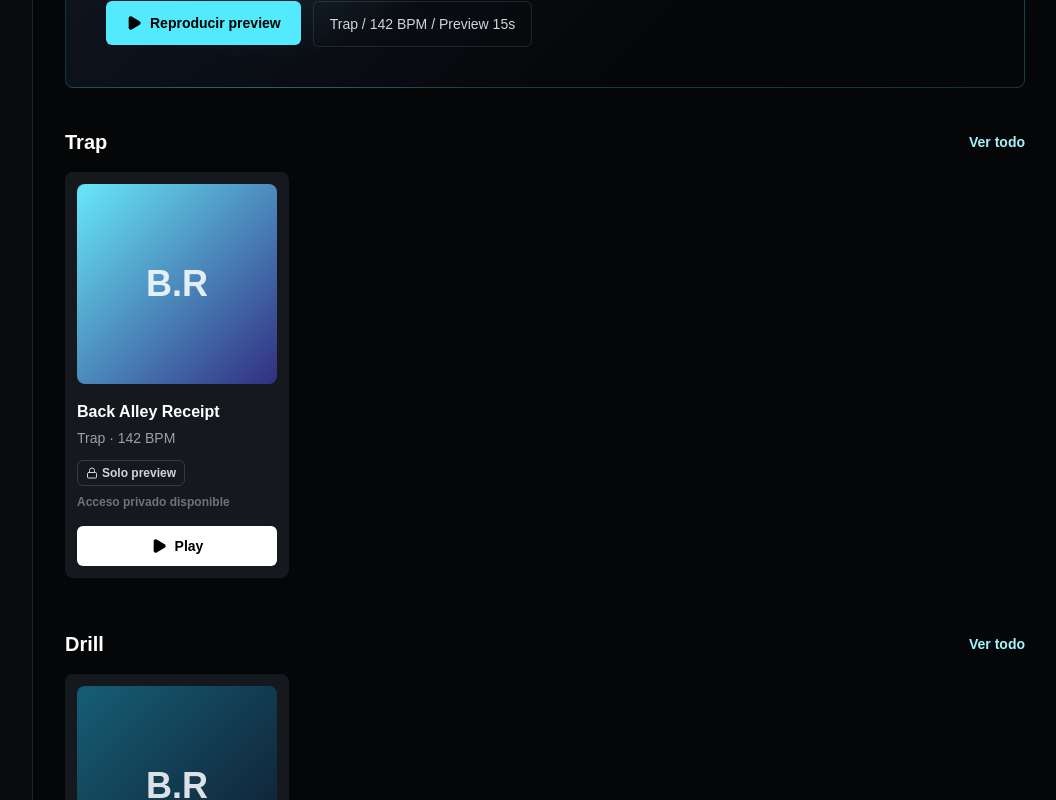
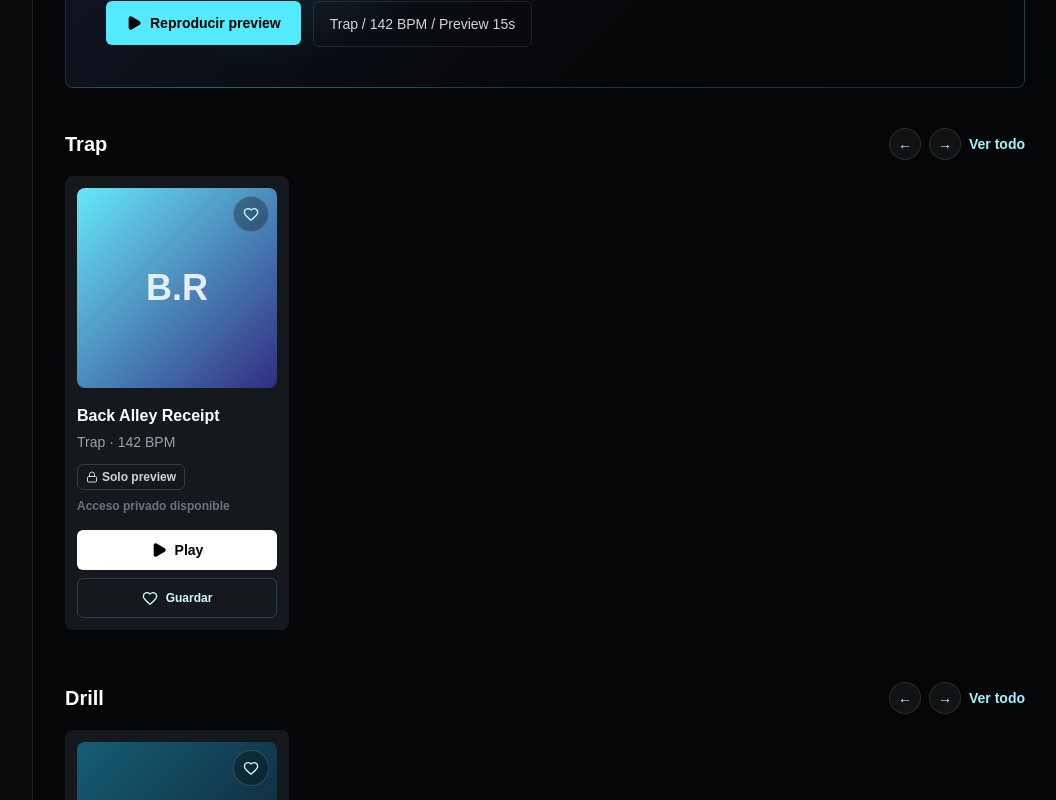
Before and after one commit to barbillaredcord-hue/br-platform, a Next.js app: page / in a window 1280 px wide. Shown: the part 400-1200 px from the top of the page, without its empty margins (223-1279 px from the left). Built offline with nearby package versions, Linux system fonts and the light colour scheme; no server answers; the database is empty.

Commit message:
Complete phase 12C saved beats and player controls

```diff
--- a/src/components/BeatCard.tsx
+++ b/src/components/BeatCard.tsx
@@ -1,10 +1,13 @@
 "use client";
 
 import Link from "next/link";
+import { Heart } from "lucide-react";
+import { useEffect, useState } from "react";
 import { AccessStatusBadge } from "@/components/AccessStatusBadge";
 import { useUser } from "@/context/UserContext";
 import type { Beat } from "@/data/beats";
 import { userCanAccessBeat } from "@/lib/access";
+import { isBeatSaved, SAVED_BEATS_EVENT, toggleSavedBeatId } from "@/lib/saved-beats";
 import { AccessBadge } from "./AccessBadge";
 import { PlayButton } from "./PlayButton";
 
@@ -25,8 +28,44 @@ export function BeatCard({ beat, gradientIndex, queue }: BeatCardProps) {
   const { currentUser } = useUser();
   const hasAccess = userCanAccessBeat(currentUser, beat);
 
+  const savedBeatId = beat.dbId ?? beat.id;
+  const [isSaved, setIsSaved] = useState(false);
+
+  useEffect(() => {
+    const syncSavedState = () => {
+      setIsSaved(isBeatSaved(savedBeatId, currentUser?.id));
+    };
+
+    syncSavedState();
+
+    window.addEventListener(SAVED_BEATS_EVENT, syncSavedState);
+    window.addEventListener("storage", syncSavedState);
+
+    return () => {
+      window.removeEventListener(SAVED_BEATS_EVENT, syncSavedState);
+      window.removeEventListener("storage", syncSavedState);
+    };
+  }, [currentUser?.id, savedBeatId]);
+
+  const toggleSaved = () => {
+    const nextIds = toggleSavedBeatId(savedBeatId, currentUser?.id);
+    setIsSaved(nextIds.includes(savedBeatId));
+  };
+
   return (
-    <article className="w-56 shrink-0 snap-start rounded-lg bg-[#15181c] p-3 transition hover:bg-[#1c2127]">
+    <article className="relative w-56 shrink-0 snap-start rounded-lg bg-[#15181c] p-3 transition hover:bg-[#1c2127]">
+      <button
+        type="button"
+        aria-label={isSaved ? `Quitar ${beat.name} de guardados` : `Guardar ${beat.name}`}
+        onClick={toggleSaved}
+        className={`absolute right-5 top-5 z-10 inline-flex h-9 w-9 items-center justify-center rounded-full border text-xs font-bold transition ${
+          isSaved
+            ? "border-cyan-300/60 bg-cyan-300 text-black"
+            : "border-white/15 bg-black/30 text-cyan-100 hover:border-cyan-300/60 hover:bg-cyan-300/10"
+        }`}
+      >
+        <Heart className={`h-4 w-4 ${isSaved ? "fill-black" : ""}`} aria-hidden="true" />
+      </button>
       <Link href={`/beats/${beat.id}`} className="block">
         <div className={`mb-4 grid aspect-square place-items-center rounded-lg ${coverGradients[gradientIndex % coverGradients.length]}`}>
           <span className="text-4xl font-black text-white/85">B.R</span>
@@ -45,9 +84,20 @@ export function BeatCard({ beat, gradientIndex, queue }: BeatCardProps) {
         </div>
         <p className="mt-2 truncate text-xs font-semibold text-zinc-500">{hasAccess ? "Acceso completo activo" : "Acceso privado disponible"}</p>
       </Link>
-      <PlayButton variant="light" className="mt-4" beat={beat} mode={hasAccess ? "full" : "preview"} queue={queue} showPauseState>
-        Play
-      </PlayButton>
+      <div className="mt-4 grid gap-2">
+        <PlayButton variant="light" beat={beat} mode={hasAccess ? "full" : "preview"} queue={queue} showPauseState>
+          Play
+        </PlayButton>
+        <button
+          type="button"
+          aria-label={isSaved ? `Quitar ${beat.name} de guardados` : `Guardar ${beat.name}`}
+          onClick={toggleSaved}
+          className="inline-flex h-10 items-center justify-center gap-2 rounded-md border border-cyan-300/20 px-3 text-xs font-bold text-cyan-100 transition hover:border-cyan-300/60 hover:bg-cyan-300/10"
+        >
+          <Heart className={`h-4 w-4 ${isSaved ? "fill-cyan-200 text-cyan-200" : ""}`} aria-hidden="true" />
+          {isSaved ? "Guardado" : "Guardar"}
+        </button>
+      </div>
     </article>
   );
 }
--- a/src/components/BeatRow.tsx
+++ b/src/components/BeatRow.tsx
@@ -1,4 +1,7 @@
+"use client";
+
 import Link from "next/link";
+import { useRef } from "react";
 import type { Beat } from "@/data/beats";
 import { BeatCard } from "./BeatCard";
 
@@ -9,13 +12,46 @@ type BeatRowProps = {
 };
 
 export function BeatRow({ title, beats, rowIndex }: BeatRowProps) {
+  const scrollRef = useRef<HTMLDivElement | null>(null);
+
+  const scrollRow = (direction: "left" | "right") => {
+    const row = scrollRef.current;
+
+    if (!row) {
+      return;
+    }
+
+    row.scrollBy({
+      left: direction === "left" ? -320 : 320,
+      behavior: "smooth",
+    });
+  };
+
   return (
     <section>
-      <div className="mb-4 flex items-center justify-between">
+      <div className="mb-4 flex items-center justify-between gap-4">
         <h2 className="text-xl font-bold">{title}</h2>
-        <Link href="/explore" className="text-sm font-semibold text-cyan-200 hover:text-cyan-100">Ver todo</Link>
+        <div className="flex items-center gap-2">
+          <button
+            type="button"
+            aria-label={`Deslizar ${title} hacia la izquierda`}
+            onClick={() => scrollRow("left")}
+            className="grid h-8 w-8 place-items-center rounded-full border border-white/10 bg-white/5 text-sm font-black text-cyan-100 transition hover:border-cyan-300/50 hover:bg-cyan-300/10"
+          >
+            ←
+          </button>
+          <button
+            type="button"
+            aria-label={`Deslizar ${title} hacia la derecha`}
+            onClick={() => scrollRow("right")}
+            className="grid h-8 w-8 place-items-center rounded-full border border-white/10 bg-white/5 text-sm font-black text-cyan-100 transition hover:border-cyan-300/50 hover:bg-cyan-300/10"
+          >
+            →
+          </button>
+          <Link href="/explore" className="text-sm font-semibold text-cyan-200 hover:text-cyan-100">Ver todo</Link>
+        </div>
       </div>
-      <div className="flex snap-x gap-4 overflow-x-auto pb-3">
+      <div ref={scrollRef} className="flex snap-x gap-4 overflow-x-auto scroll-smooth pb-3 [-webkit-overflow-scrolling:touch]">
         {beats.map((beat, beatIndex) => (
           <BeatCard key={beat.id} beat={beat} gradientIndex={rowIndex + beatIndex} queue={beats} />
         ))}
--- a/src/components/PlayerBar.tsx
+++ b/src/components/PlayerBar.tsx
@@ -1,6 +1,7 @@
 "use client";
 
 import { Pause, Play, SkipBack, SkipForward, X } from "lucide-react";
+import { useEffect } from "react";
 import { usePlayer } from "@/context/PlayerContext";
 
 function formatTime(seconds: number) {
@@ -15,11 +16,38 @@ function formatTime(seconds: number) {
 }
 
 export function PlayerBar() {
-  const { audioUrl, closePlayer, currentBeat, isPlaying, mode, duration, currentTime, queue, currentIndex, playNext, playPrevious, togglePlayback } = usePlayer();
+  const { audioUrl, closePlayer, currentBeat, isPlaying, mode, duration, currentTime, queue, currentIndex, playNext, playPrevious, seekTo, togglePlayback } = usePlayer();
   const status = mode === "full" ? "Acceso completo" : "Preview 15s";
   const progress = duration > 0 ? Math.min((currentTime / duration) * 100, 100) : 0;
   const hasPrevious = currentIndex > 0;
   const hasNext = currentIndex >= 0 && currentIndex < queue.length - 1;
+
+  useEffect(() => {
+    const handleKeyDown = (event: KeyboardEvent) => {
+      const target = event.target as HTMLElement | null;
+      const tagName = target?.tagName.toLowerCase();
+
+      if (
+        tagName === "input" ||
+        tagName === "textarea" ||
+        tagName === "select" ||
+        target?.isContentEditable
+      ) {
+        return;
+      }
+
+      if (event.code === "Space") {
+        event.preventDefault();
+        togglePlayback();
+      }
+    };
+
+    window.addEventListener("keydown", handleKeyDown);
+
+    return () => {
+      window.removeEventListener("keydown", handleKeyDown);
+    };
+  }, [togglePlayback]);
 
   if (!currentBeat || !audioUrl) {
     return null;
@@ -69,9 +97,17 @@ export function PlayerBar() {
         </div>
         <div className="flex flex-1 items-center gap-3 md:max-w-xl">
           <span className="text-xs text-zinc-500">{formatTime(currentTime)}</span>
-          <div className="h-2 flex-1 overflow-hidden rounded-full bg-white/10">
-            <div className="h-full rounded-full bg-cyan-300 transition-all" style={{ width: `${progress}%` }} />
-          </div>
+          <input
+            type="range"
+            min={0}
+            max={duration || 0}
+            step={0.1}
+            value={Math.min(currentTime, duration || currentTime || 0)}
+            onChange={(event) => seekTo(Number(event.target.value))}
+            aria-label="Avance del beat"
+            className="h-2 flex-1 cursor-pointer appearance-none rounded-full bg-white/10 accent-cyan-300"
+            style={{ background: `linear-gradient(to right, rgb(103 232 249) ${progress}%, rgba(255,255,255,0.10) ${progress}%)` }}
+          />
           <span className="text-xs text-zinc-500">{formatTime(duration)}</span>
         </div>
         <button type="button" onClick={closePlayer} className="grid h-9 w-9 place-items-center rounded-full border border-white/10 text-zinc-300 transition hover:border-cyan-300 hover:text-cyan-200" aria-label="Ocultar player">
--- a/src/components/account/AccountData.tsx
+++ b/src/components/account/AccountData.tsx
@@ -7,8 +7,10 @@ import { useEffect, useMemo, useState } from "react";
 import type { Beat } from "@/data/beats";
 import { useUser } from "@/context/UserContext";
 import { PlayButton } from "@/components/PlayButton";
+import { BeatCard } from "@/components/BeatCard";
 import { deleteOwnAccount, getBeats, getAccessRequestsForUser, updateProfile, type AccessRequestRow } from "@/lib/supabase/queries";
 import { userCanAccessBeat } from "@/lib/access";
+import { getSavedBeatIds, SAVED_BEATS_EVENT } from "@/lib/saved-beats";
 
 function requestBeatName(request: AccessRequestRow) {
   const beat = Array.isArray(request.beats) ? request.beats[0] : request.beats;
@@ -140,14 +142,52 @@ export function AccountRequests() {
 }
 
 export function AccountSaved() {
+  const { beats, currentUser } = useAccountData();
+  const [savedBeatIds, setSavedBeatIds] = useState<string[]>([]);
+
+  useEffect(() => {
+    const syncSavedBeats = () => {
+      setSavedBeatIds(getSavedBeatIds(currentUser?.id));
+    };
+
+    syncSavedBeats();
+
+    window.addEventListener(SAVED_BEATS_EVENT, syncSavedBeats);
+    window.addEventListener("storage", syncSavedBeats);
+
+    return () => {
+      window.removeEventListener(SAVED_BEATS_EVENT, syncSavedBeats);
+      window.removeEventListener("storage", syncSavedBeats);
+    };
+  }, [currentUser?.id]);
+
+  const savedBeats = useMemo(() => {
+    const savedIds = new Set(savedBeatIds.map(String));
+
+    return beats.filter((beat) => {
+      const beatIds = [beat.dbId, beat.id].filter(Boolean).map(String);
+      return beatIds.some((id) => savedIds.has(id));
+    });
+  }, [beats, savedBeatIds]);
+
   return (
     <div className="grid gap-3">
       <Link href="/account" className="inline-flex w-fit items-center gap-2 text-sm font-bold text-cyan-200"><ArrowLeft className="h-4 w-4" aria-hidden="true" />Volver a mi cuenta</Link>
       <section className="rounded-lg border border-white/10 bg-[#101317] p-5">
         <Heart className="h-5 w-5 text-cyan-200" aria-hidden="true" />
         <h2 className="mt-3 text-xl font-bold">Guardados</h2>
-        <p className="mt-2 text-sm leading-6 text-zinc-400">UI demo para favoritos. La persistencia se conectará después de Storage/upload real.</p>
+        <p className="mt-2 text-sm leading-6 text-zinc-400">Tus beats guardados se mantienen en este navegador por ahora.</p>
       </section>
+
+      {savedBeats.length === 0 ? (
+        <p className="rounded-lg border border-white/10 bg-[#101317] p-5 text-sm text-zinc-400">Aún no tienes beats guardados. Usa el botón Guardar en cualquier beat para agregarlo aquí.</p>
+      ) : (
+        <section className="grid gap-4 sm:grid-cols-2 lg:grid-cols-3 xl:grid-cols-4">
+          {savedBeats.map((beat, beatIndex) => (
+            <BeatCard key={beat.id} beat={beat} gradientIndex={beatIndex} queue={savedBeats} />
+          ))}
+        </section>
+      )}
     </div>
   );
 }
--- a/src/context/PlayerContext.tsx
+++ b/src/context/PlayerContext.tsx
@@ -22,6 +22,7 @@ type PlayerContextValue = {
   playNext: () => void;
   playPrevious: () => void;
   togglePlayback: () => void;
+  seekTo: (seconds: number) => void;
   pause: () => void;
   closePlayer: () => void;
 };
@@ -176,6 +177,21 @@ export function PlayerProvider({ children }: { children: React.ReactNode }) {
     setIsPlaying(false);
   }, []);
 
+  const seekTo = useCallback((seconds: number) => {
+    const audio = audioRef.current;
+
+    if (!audio || !Number.isFinite(seconds)) {
+      return;
+    }
+
+    const previewLimit = 15;
+    const maxTime = mode === "preview" ? Math.min(duration || previewLimit, previewLimit) : duration || audio.duration || 0;
+    const nextTime = Math.max(0, Math.min(seconds, maxTime));
+
+    audio.currentTime = nextTime;
+    setCurrentTime(nextTime);
+  }, [duration, mode]);
+
   const pause = useCallback(() => {
     audioRef.current?.pause();
     setIsPlaying(false);
@@ -207,10 +223,11 @@ export function PlayerProvider({ children }: { children: React.ReactNode }) {
       playNext,
       playPrevious,
       togglePlayback,
+      seekTo,
       pause,
       closePlayer,
     }),
-    [audioUrl, closePlayer, currentBeat, currentIndex, currentTime, duration, isPlaying, mode, pause, playBeat, playNext, playPrevious, queue, togglePlayback],
+    [audioUrl, closePlayer, currentBeat, currentIndex, currentTime, duration, isPlaying, mode, pause, playBeat, playNext, playPrevious, queue, seekTo, togglePlayback],
   );
 
   return <PlayerContext.Provider value={value}>{children}</PlayerContext.Provider>;
--- /dev/null
+++ b/src/lib/saved-beats.ts
@@ -0,0 +1,59 @@
+export const SAVED_BEATS_EVENT = "br:saved-beats-updated";
+
+function canUseStorage() {
+  return typeof window !== "undefined" && Boolean(window.localStorage);
+}
+
+export function getSavedBeatStorageKey(userId?: string | null) {
+  return `br:saved-beats:${userId || "guest"}`;
+}
+
+function readIds(key: string) {
+  if (!canUseStorage()) {
+    return [];
+  }
+
+  try {
+    const raw = window.localStorage.getItem(key);
+    const parsed = raw ? JSON.parse(raw) : [];
+
+    return Array.isArray(parsed) ? parsed.filter((item): item is string => typeof item === "string") : [];
+  } catch {
+    return [];
+  }
+}
+
+function writeIds(key: string, ids: string[]) {
+  if (!canUseStorage()) {
+    return;
+  }
+
+  window.localStorage.setItem(key, JSON.stringify(Array.from(new Set(ids))));
+}
+
+export function getSavedBeatIds(userId?: string | null) {
+  return readIds(getSavedBeatStorageKey(userId));
+}
+
+export function isBeatSaved(beatId: string, userId?: string | null) {
+  return getSavedBeatIds(userId).includes(beatId);
+}
+
+export function toggleSavedBeatId(beatId: string, userId?: string | null) {
+  const key = getSavedBeatStorageKey(userId);
+  const currentIds = readIds(key);
+  const nextIds = currentIds.includes(beatId)
+    ? currentIds.filter((id) => id !== beatId)
+    : [...currentIds, beatId];
+
+  writeIds(key, nextIds);
+
+  window.dispatchEvent(new CustomEvent(SAVED_BEATS_EVENT, {
+    detail: {
+      userId: userId || "guest",
+      ids: nextIds,
+    },
+  }));
+
+  return nextIds;
+}
```
